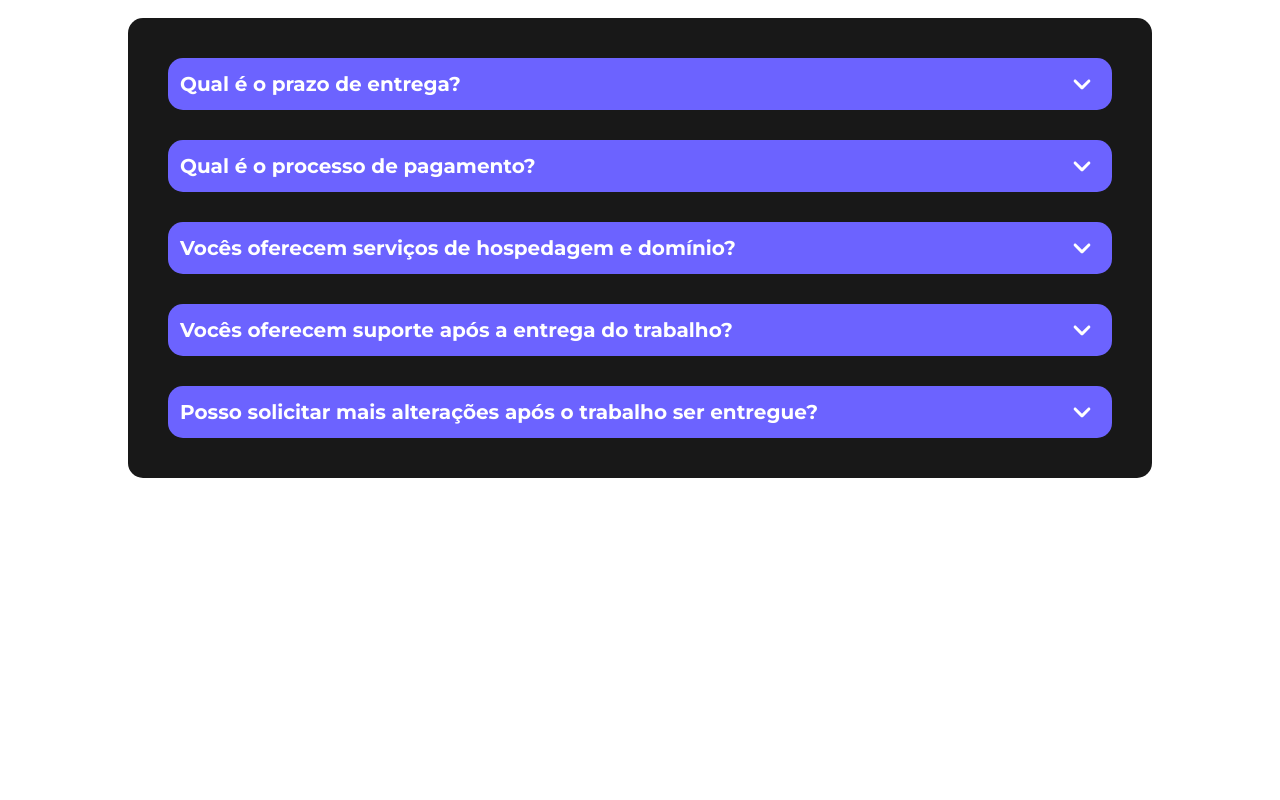
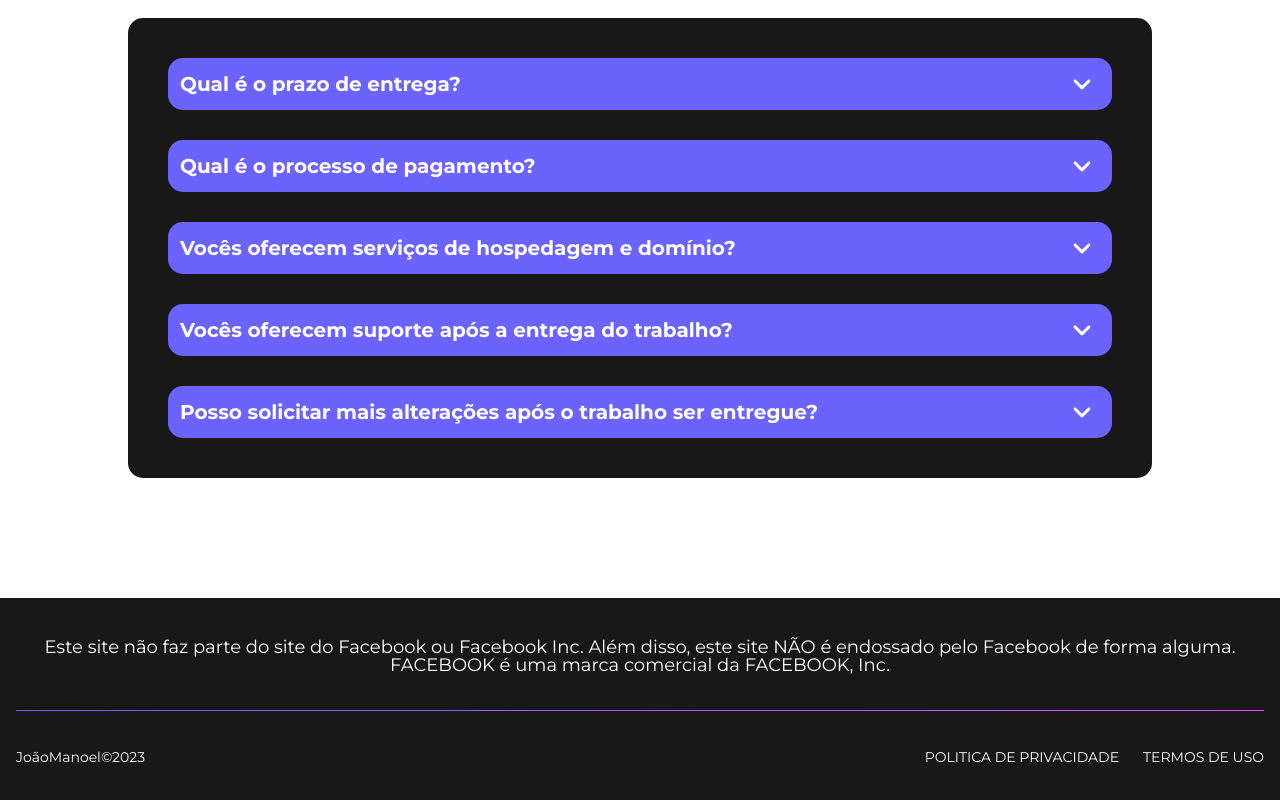
Before and after one commit to jaomanoel/Digital-Business, a Next.js app: page / in a window 1280 px wide. Shown: the part 3398-4198 px from the top of the page. Before the commit the page ends 3996 px from the top, so only its background shows below. Built offline with nearby package versions, Linux system fonts and the light colour scheme.

Commit message:
Created component Footer

```diff
--- /dev/null
+++ b/src/components/Footer/Footer.tsx
@@ -0,0 +1,34 @@
+import React from "react";
+
+interface FooterProps {}
+
+const Footer: React.FC<FooterProps> = () => {
+  return (
+    <div className="w-full flex items-center bg-dark justify-center px-16 max-w-[1281px]:px-0 py-40 overflow-x-hidden">
+      <div className="w-full max-w-screen-xl flex flex-col items-center justify-center gap-36">
+        <p className="font-montserrat font-normal text-white text-center text-base lg:text-lg leading-none">
+          Este site não faz parte do site do Facebook ou Facebook Inc. Além
+          disso, este site NÃO é endossado pelo Facebook de forma alguma.
+          FACEBOOK é uma marca comercial da FACEBOOK, Inc.
+        </p>
+
+        <div className="w-full h-[.1rem] bg-gradient-to-r from-purple to-pink"></div>
+
+        <div className="w-full flex items-center justify-between font-montserrat text-xs lg:text-sm text-white">
+          <p className="text-white">JoãoManoel©2023</p>
+
+          <div className="flex text-center items-center gap-12 lg:gap-24">
+            <a href="#" className="hover:underline">
+              POLITICA DE PRIVACIDADE
+            </a>
+            <a href="#" className="hover:underline">
+              TERMOS DE USO
+            </a>
+          </div>
+        </div>
+      </div>
+    </div>
+  );
+};
+
+export { Footer };
--- /dev/null
+++ b/src/components/Footer/index.tsx
@@ -0,0 +1 @@
+export { Footer } from "./Footer";
--- a/src/pages/index.tsx
+++ b/src/pages/index.tsx
@@ -1,4 +1,6 @@
+import { Footer } from "@/components/Footer";
 import { Head } from "@/infra/components/Head";
+import { Contact } from "@/parties/_Contact";
 import { Explore } from "@/parties/_Explore";
 import { Faq } from "@/parties/_Faq";
 import { Features } from "@/parties/_Features";
@@ -17,7 +19,9 @@ export default function Home() {
         <Features />
         <Why />
         <Explore />
+        <Contact />
         <Faq />
+        <Footer />
       </main>
     </>
   );
```
